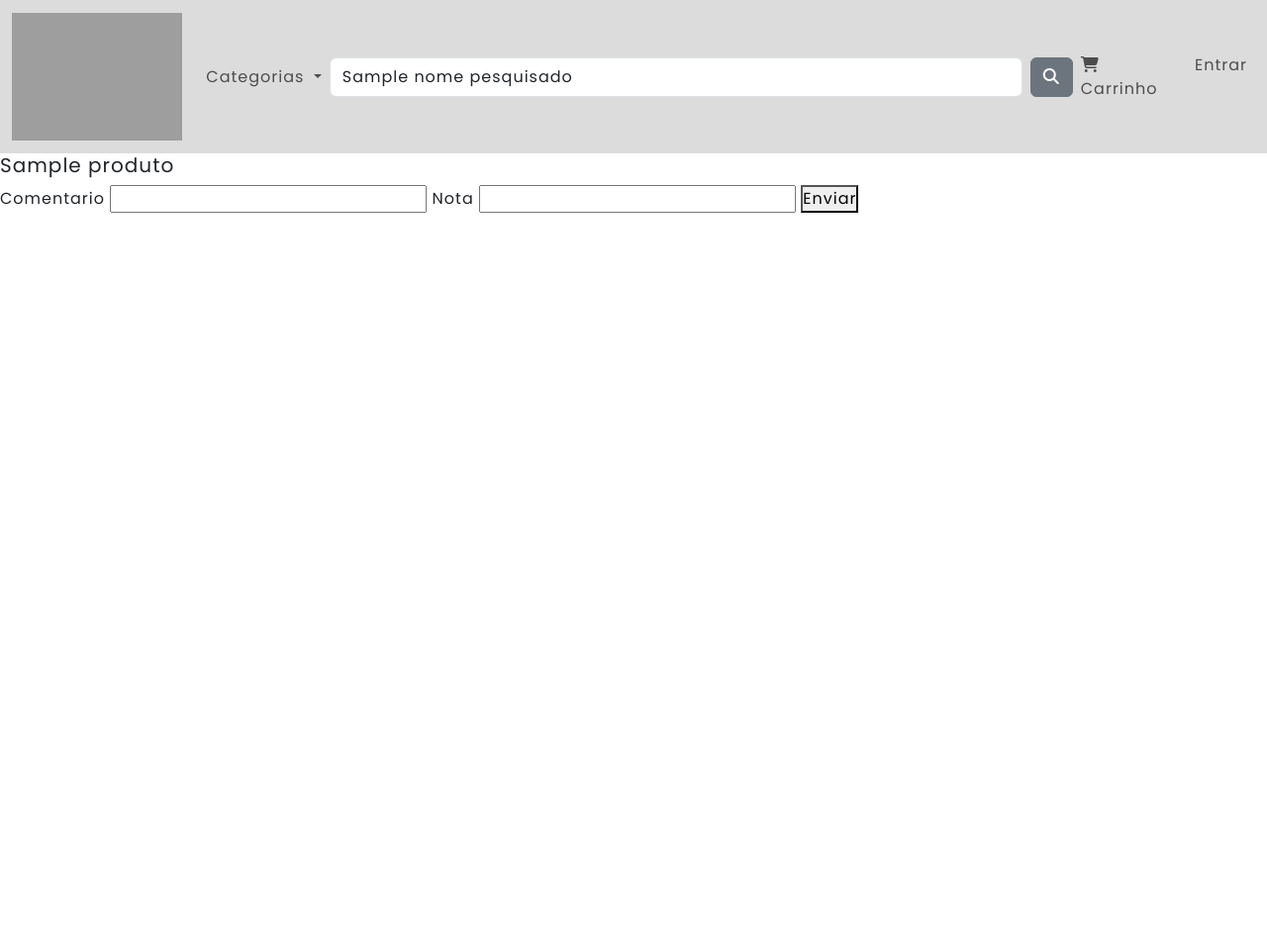
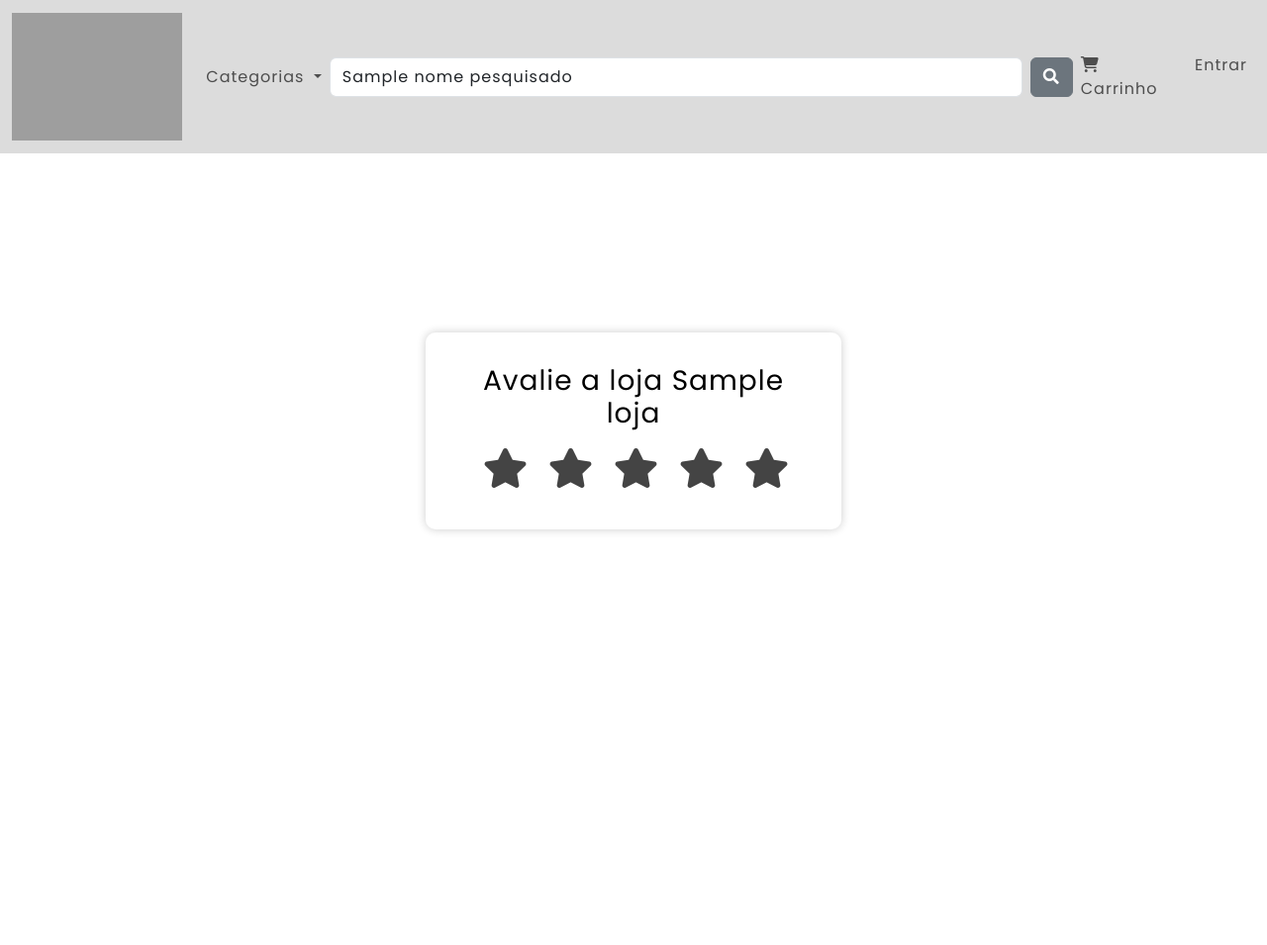
Before and after one commit to P-E-N-T-E-S/Kolekto, a Django app: template PKolekto/Kolekto/templates/avaliacao.html in a window 1280 px wide. Shown: the top 955 px of the page at 99% size. Run offline with Django 4.2, Linux system fonts and the light colour scheme; the template is opened without the code that fills it: most values are stand-ins (such as "Sample title", 1, 10 or a date in 2020); grey boxes are pictures that could not be loaded.

Commit message:
ajustes em avaliacao

```diff
--- a/PKolekto/Kolekto/templates/avaliacao.html
+++ b/PKolekto/Kolekto/templates/avaliacao.html
@@ -1,15 +1,213 @@
-{% extends "layout.html" %} {% block title %} Adicionar produto {% endblock %}
+{% extends "layout.html" %} {% block title %} Avaliar loja {% endblock %}
 {% block main %}
+<style>
+    .center-wrapper {
+        display: flex;
+        justify-content: center;
+        align-items: center;
+        height: 70vh;
+      }
 
-<h5>{{ produto.nome_produto }}</h5>
+    .wrapper{
+        width: 420px;
+        background: transparent;
+        border: 2px solid rgba(255, 255, 255, .2);
+        backdrop-filter: blur(20px);
+        box-shadow: 0 0 10px rgba(0, 0, 0, .2);
+        color: #000000;
+        border-radius: 10px;
+        padding: 30px 40px;
+      }
 
-<form method="post">
-    {%csrf_token%}
-    <label for="comentario">Comentario</label>
-    <input type="text" id="comentario" name="comentario">
-    <label for="nota">Nota</label>
-    <input type="number" id="nota" name="nota">
-    <button type="submit" id="enviar">Enviar</button>
-</form>
+      .wrapper h3{
+        text-align: center;
+      }
+
+    .post{
+        display: none;
+      }
+
+
+      .star-widget input{
+        display: none;
+      }
+      .star-widget label{
+        font-size: 40px;
+        color: #444;
+        padding: 10px;
+        float: right;
+        transition: all 0.2s ease;
+      }
+      input:not(:checked) ~ label:hover,
+      input:not(:checked) ~ label:hover ~ label{
+        color: #fd4;
+      }
+      input:checked ~ label{
+        color: #fd4;
+      }
+
+      #rate-1:checked ~ .avaliar header:before{
+        content: "1 estrela";
+      }
+      #rate-2:checked ~ .avaliar header:before{
+        content: "2 estrelas";
+      }
+      #rate-3:checked ~ .avaliar header:before{
+        content: "3 estrelas";
+      }
+      #rate-4:checked ~ .avaliar header:before{
+        content: "4 estrelas";
+      }
+      #rate-5:checked ~ .avaliar header:before{
+        content: "5 estrelas";
+      }
+      .avaliar{
+        display: none;
+      }
+      input:checked ~ form{
+        display: block;
+      }
+      .avaliar header{
+        width: 100%;
+        font-size: 25px;
+        color: #fe7;
+        font-weight: 500;
+        margin: 5px 0 20px 0;
+        text-align: center;
+        transition: all 0.2s ease;
+      }
+      .avaliar .textarea{
+        height: 100px;
+        width: 100%;
+        overflow: hidden;
+      }
+      .avaliar .textarea textarea{
+        height: 100%;
+        width: 100%;
+        outline: none;
+        border: 2px solid #dcdcdc;
+        border-radius: 1.5rem;
+        background: transparent;
+        padding: 10px;
+        font-size: 17px;
+        resize: none;
+      }
+      .textarea textarea:focus{
+        border-color: #444;
+      }
+      .avaliar .btn{
+        margin-top: 5%;
+        width: 100%;
+        height: 45px;
+        background-color: #ff7420;
+        border: none;
+        outline: none;
+        border-radius: 40px;
+        box-shadow: 0 0 010px rgba(0, 0, 0, .1);
+        cursor: #333;
+        font-weight: 600;
+      }
+
+      .avaliar .btn:hover{
+        background-color: #d4631d;
+      }
+</style>
+<link rel="stylesheet" href="https://cdnjs.cloudflare.com/ajax/libs/font-awesome/5.15.3/css/all.min.css"/>
+<div class="center-wrapper">
+    <div class="wrapper">
+        <h3>Avalie a loja {{ produto.loja }}</h3>
+
+
+    <div class="post">
+        <h3>Obrigado por avaliar!</h3>
+    </div>
+    <form id="avaliacao-form" method="post" action="{% url 'avaliacao' produto.id %}">
+    {% csrf_token %}
+    <div class="star-widget">
+        <input type="radio" name="rate" id="rate-5">
+        <label for="rate-5" class="fas fa-star"></label>
+        <input type="radio" name="rate" id="rate-4">
+        <label for="rate-4" class="fas fa-star"></label>
+        <input type="radio" name="rate" id="rate-3">
+        <label for="rate-3" class="fas fa-star"></label>
+        <input type="radio" name="rate" id="rate-2">
+        <label for="rate-2" class="fas fa-star"></label>
+        <input type="radio" name="rate" id="rate-1">
+        <label for="rate-1" class="fas fa-star"></label>
+        <div class="avaliar">
+            <header></header>
+            <div class="textarea">
+                <textarea cols="30" placeholder="Descreva sua experiência.." id="comentario" name="comentario" required></textarea>
+            </div>
+
+                <button class="btn" type="submit">Enviar</button>
+        </div>
+    </div>
+    </form>
+    </div>
+</div>
+
+<script src="https://code.jquery.com/jquery-3.6.0.min.js"></script>
+<script>
+  const btn = document.querySelector("button");
+  const post = document.querySelector(".post");
+  const widget = document.querySelector(".star-widget");
+  const avaliar = document.querySelector(".avaliar");
+
+  widget.onclick = ()=>{
+    widget.style.display = "block";
+    avaliar.style.display = "block";
+  }
+
+  btn.onclick = ()=>{
+    widget.style.display = "none";
+    post.style.display = "block";
+
+    return false;
+  }
+
+  $(document).ready(function() {
+    const stars = document.querySelectorAll('.star-widget input');
+    let nota = 0;
+
+    stars.forEach((star, index) => {
+      star.addEventListener('click', function() {
+        nota = stars.length - index;
+      });
+    });
+
+    $('.btn').click(function(event) {
+      event.preventDefault();
+
+      const comentario = $('#comentario').val();
+
+      if (comentario.trim() === '') {
+        alert('Por favor, insira um comentário.');
+        return;
+      }
+      $.ajax({
+        type: 'POST',
+        url: '{% url "avaliacao" produto.id %}',
+        headers: {
+          'X-CSRFToken': '{{ csrf_token }}'
+        },
+        data: {
+          'nota': nota,
+          'comentario': comentario
+        },
+        success: function(response) {
+          post.style.display = "block";
+          widget.style.display = "none";
+          avaliar.style.display = "none";
+          window.location.href = "/";
+
+        },
+        error: function(error) {
+          console.log(error);
+        }
+      });
+    });
+  });
+</script>
 
 {% endblock %}
--- a/PKolekto/Kolekto/templates/login.html
+++ b/PKolekto/Kolekto/templates/login.html
@@ -53,7 +53,6 @@
     width: 100%;
     height: 100%;
     background: transparent;
-    border: none;
     outline: none;
     border: 2px solid #dcdcdc;
     border-radius: 40px;
@@ -91,6 +90,10 @@
     box-shadow: 0 0 010px rgba(0, 0, 0, .1);
     cursor: #333;
     font-weight: 600;
+  }
+
+  .wrapper .btn:hover {
+    background-color: #d4631d;
   }
 
   .wrapper .register-link{
```
Also changed, not shown: PKolekto/Kolekto/templates/historico.html (+1 -15 lines), PKolekto/Kolekto/views.py (+21 -4 lines).
